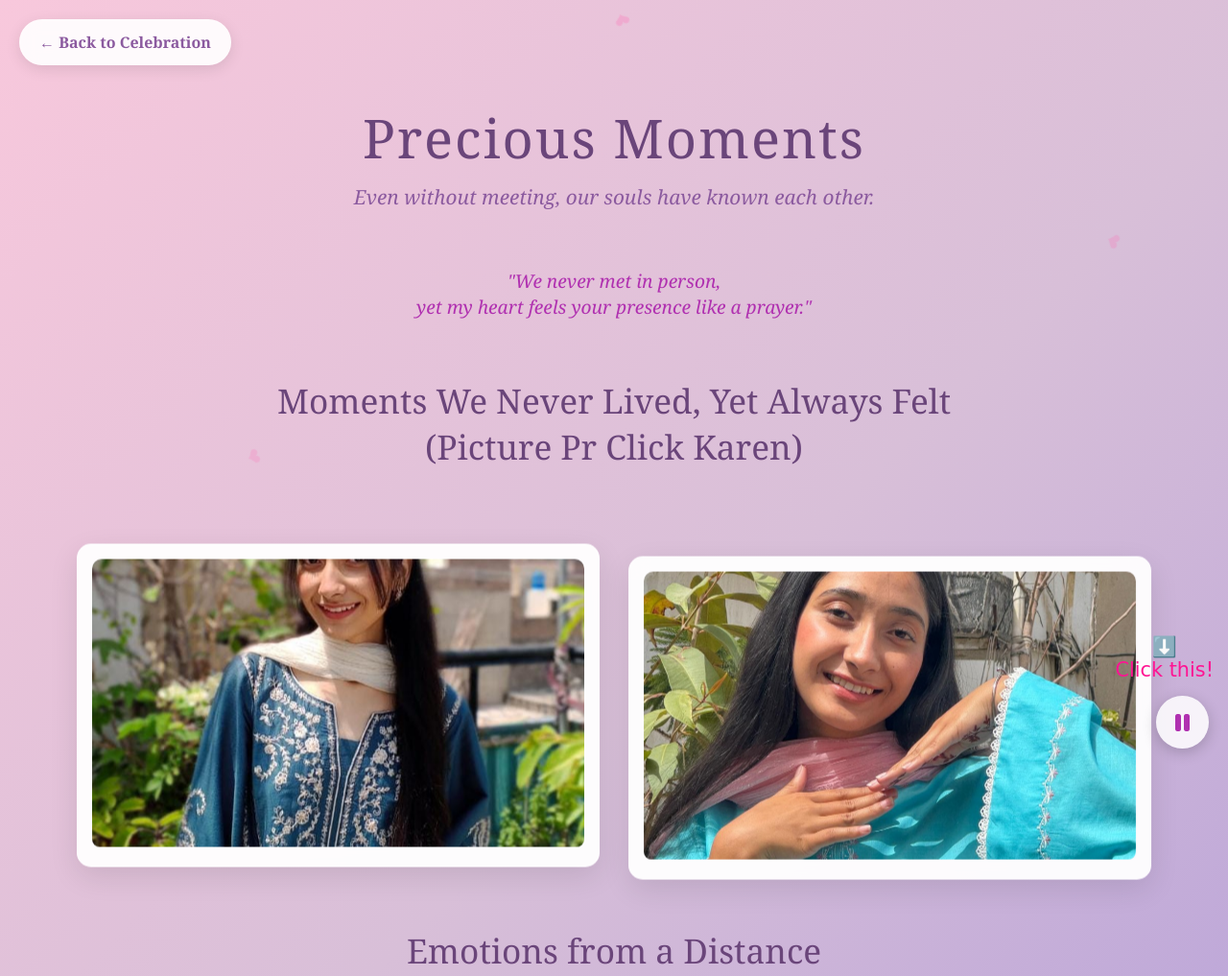
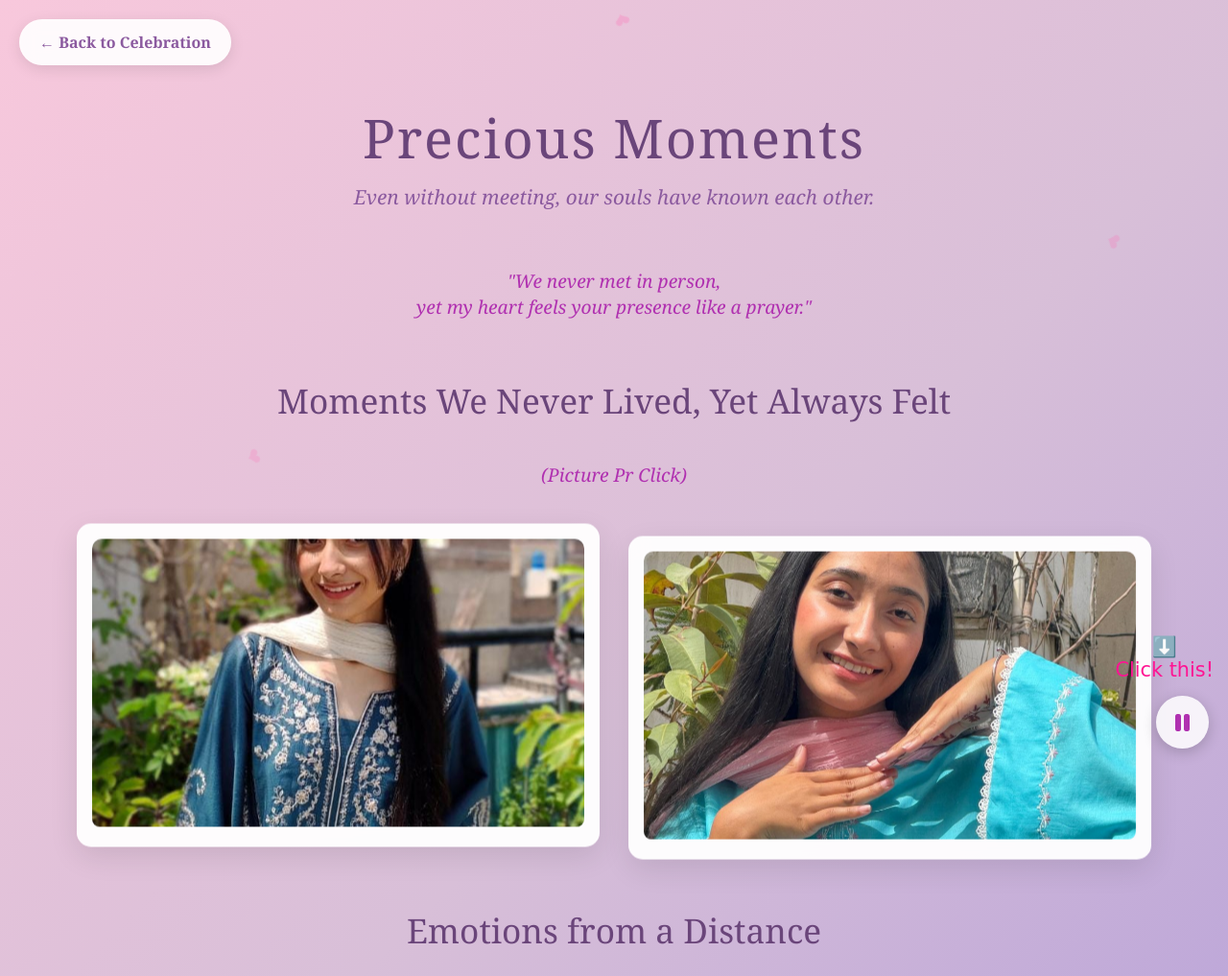
Before and after one commit to Mubi3784/birthday, a plain HTML site: page special.html in a window 1280 px wide. Shown: the top 1017 px of the page at 96% size. Drawn offline with nearby package versions, Linux system fonts and the light colour scheme.

Commit message:
change in special file in gallery section

```diff
--- a/special.html
+++ b/special.html
@@ -29,8 +29,8 @@
 
         <!-- Photo Gallery Section -->
         <section class="gallery-section">
-            <h2 class="section-title">Moments We Never Lived, Yet Always Felt <br>
-            (Picture Pr Click Karen) </h2>
+            <h2 class="section-title">Moments We Never Lived, Yet Always Felt  </h2>
+            <p class="intro-quote">(Picture Pr Click)</p>
             <div class="gallery">
 
 
```
